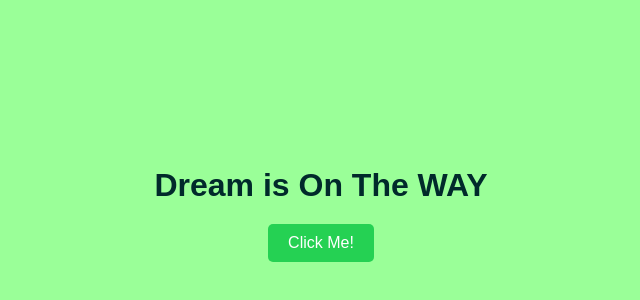
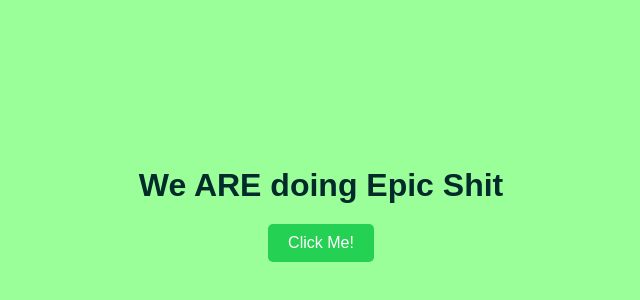
Before and after one commit to prynimsy/cohort-2.0-learnings, a plain HTML site: page git & github setup/index.html in a window 1280 px wide. Shown: the part 186-486 px from the top of the page, without its empty margins (319-959 px from the left). Drawn offline with Linux system fonts and the light colour scheme.

Commit message:
setting up git & github using vscode

```diff
--- a/git & github setup/index.html
+++ b/git & github setup/index.html
@@ -7,7 +7,7 @@
     <link rel="stylesheet" href="style.css" />
   </head>
   <body>
-    <h1>Dream is On The WAY</h1>
+    <h1>We ARE doing Epic Shit</h1>
     <button>Click Me!</button>
   </body>
 </html>
```
